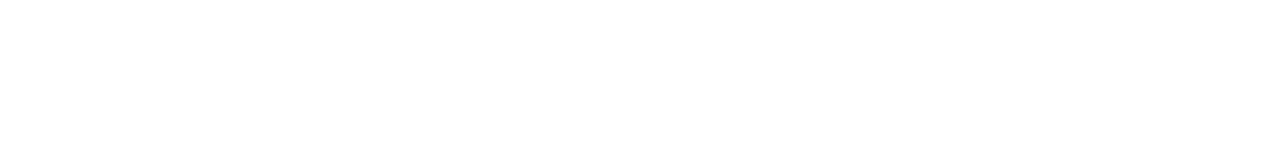
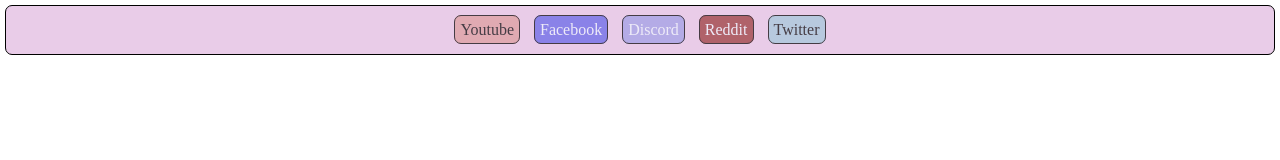
Before and after one commit to andreanicoleborja/na_andreaborja_q1ngfa2, a plain HTML site: page index.html in a window 1280 px wide. Drawn offline with Linux system fonts and the light colour scheme.

Commit message:
Add files via upload

```diff
--- a/index.html
+++ b/index.html
@@ -3,9 +3,59 @@
 <head>
     <meta charset="UTF-8">
     <meta name="viewport" content="width=device-width, initial-scale=1.0">
-    <title>Document</title>
+    <title>My Page</title>
+    <style>
+        *{
+            padding: 0px;
+            margin: 0px;
+        }
+        #navbar{
+            border: 1px solid black;
+            margin: 5px;
+            padding: 15px;
+            text-align: center;
+            background-color: rgb(233, 204, 232);
+        }
+        #links{
+            display:inline;
+        }
+        #navbar #links a{
+            font-family:'Times New Roman', Times, serif;
+            font-weight: 500;
+            text-decoration: none;
+            padding: 5px;
+            margin: 5px;
+            border: 1px solid black;
+            opacity: .70;
+            transition: 0.4s;
+        }
+        #navbar #links a:hover{opacity: 1;transition: 0.4s;}
+        #yt{
+            background-color: rgb(221, 156, 156); color: rgb(0, 0, 0);
+        }
+        #fb{
+            background-color: rgb(99, 99, 233); color: aliceblue;
+        }
+        #dc{
+            background-color: rgb(158, 158, 230); color: aliceblue;
+        }
+        #rd{
+            background-color: rgb(153, 54, 54); color: aliceblue;
+        }
+        #x{
+            background-color: rgb(162, 200, 218); color: rgb(0, 0, 0);
+        }
+        .rounded{ border-radius: 7px;}
+    </style>
 </head>
 <body>
+    <div id="navbar" class="rounded">
+        <div id="links" ><a href="https://www.youtube.com/" id="yt" class="rounded">Youtube</a></div>
+        <div id="links" ><a href="https://www.facebook.com/" id="fb" class="rounded">Facebook</a></div>
+        <div id="links" ><a href="https://www.discord.com" id="dc" class="rounded">Discord</a></div>
+        <div id="links" ><a href="https://www.reddit.com" id="rd" class="rounded">Reddit</a></div>
+        <div id="links" ><a href="https://www.twitter.com" id="x" class="rounded">Twitter</a></div>
+    </div>
 
 </body>
 </html>
```
